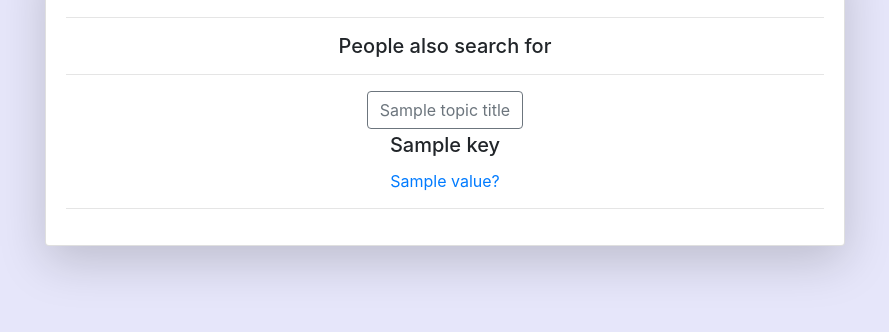
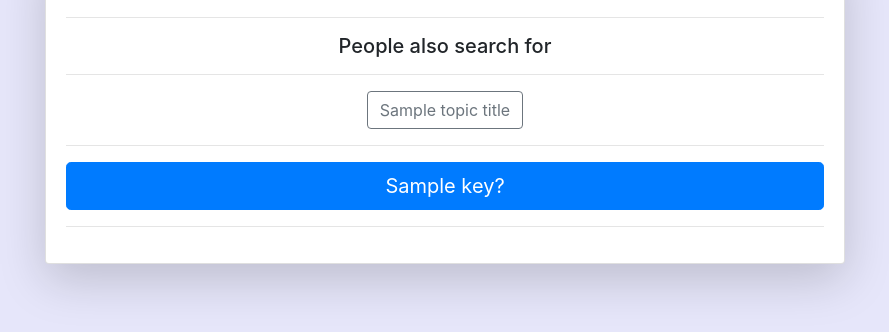
Before and after one commit to Ishan2601/Err_404-Four_Nodes-003-SmartSearch, a Flask app: template templates/index.html in a window 1280 px wide. Shown: the part 417-749 px from the top of the page, without its empty margins (195-1084 px from the left). Run offline with Flask 2, Linux system fonts and the light colour scheme; the template is opened without the code that fills it: most values are stand-ins (such as "Sample title", 1, 10 or a date in 2020); some libraries are stand-ins or nearby versions.

Commit message:
Collapse results

```diff
--- a/templates/index.html
+++ b/templates/index.html
@@ -22,6 +22,8 @@
 	</style>
   </head>
   <body>
+
+
       <div class="card text-center shadow-lg p-6 mb-8 " style="width: 50rem;">
         <div class="card-body">
           <img src="static/icon.png" alt="search icon" width="90" height="90">
@@ -43,22 +45,25 @@
       {% if result %}
       <div class="card text-center shadow-lg p-6 mb-8 " style="width: 50rem;">
         <div class="card-body">
-          <h4 class="card-title">Smart Search Results for:{{searched}}</h4>
+          <h4 class="card-title">Smart Search Results for : {{searched}}</h4>
           <hr>
           <h5>People also search for</h5>
-
           <hr>
           {% if top_result %}
           {% for i in top_result[searched]['top']['topic_title']  %}
             <a href='http://google.com/search?q={{i}}' target="new" type="button" class="btn btn-outline-secondary">{{i}}</a>
           {% endfor %}
           {% endif %}
+          <hr>
           {% for key, value in result.items() %}
             {% if result[key] %}
-                <h5 style="padding: 0.5%">{{ key }}</h5>
-                {% for i in value %}
-                <a href='http://google.com/search?q={{i}}' target="new" style="padding: 0.5%">{{ i }}?</a><br>
-                {% endfor %}
+                <div><button class="btn btn-primary btn-lg btn-block" data-toggle="collapse" data-target="#{{key}}">{{key}}?</button>
+                <div id="{{key}}" class="collapse">
+                  <br>
+                  {% for i in value %}
+                    <a href='http://google.com/search?q={{i}}' target="new" style="padding: 0.5%">{{ i }}?</a><br>
+                  {% endfor %}
+                </div>
                <hr>
             {% endif %}
           {% endfor %}
```
